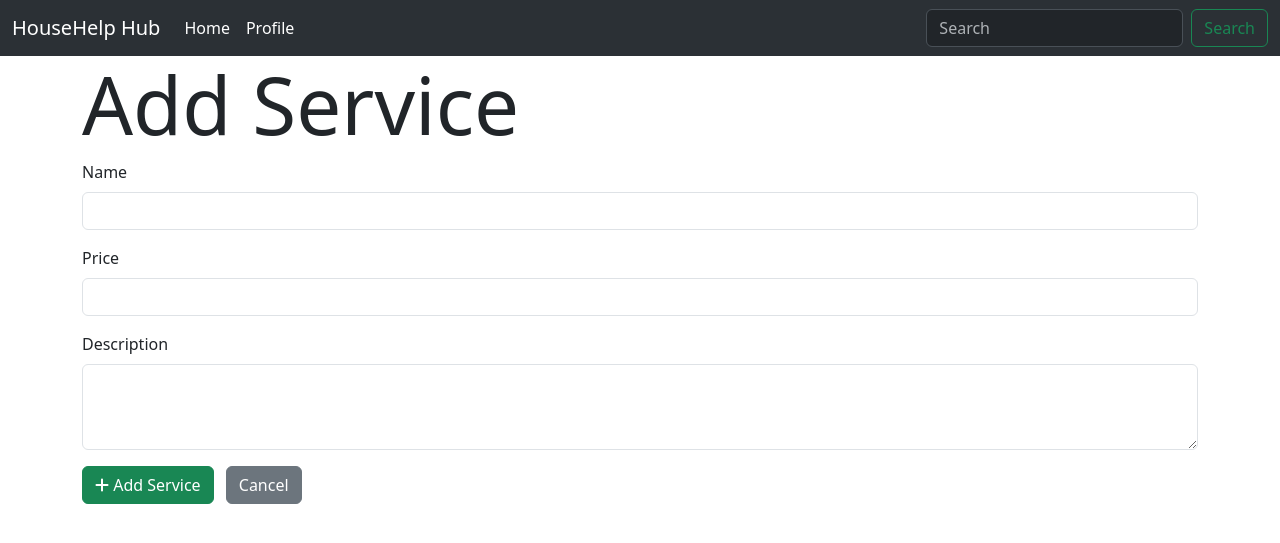
After one commit to mAmanullah7/HouseHelp-Hub, a Flask app: page /services/add in a window 1280 px wide. The commit adds this page. Shown: the top 543 px of the page. Run offline with Flask 3, Linux system fonts and the light colour scheme; the visitor is signed in with stand-in values (Sample User, id 1); data comes from the database, SQL or seed files in the repository.

Commit message:
created crud functionality for admin!

```diff
--- a/applications/routes.py
+++ b/applications/routes.py
@@ -1,6 +1,6 @@
 from flask import Flask , render_template , request, flash, redirect, url_for, session, abort
 from app import app
-from applications.models import db, User
+from applications.models import db, User, Service, ServiceRequest
 from werkzeug.security import generate_password_hash, check_password_hash
 from werkzeug.utils import secure_filename
 from functools import wraps
@@ -94,6 +94,7 @@ def custRegister_post():
     adress=request.form.get('address')
     pincode=request.form.get('pincode')
 
+
     if not  username or not password or not confirm_password or not name or not adress or not pincode:
        flash('Please fill out the form', 'error')
        return redirect(url_for('custRegister'))
@@ -110,7 +111,8 @@ def custRegister_post():
 
 
     password_hash = generate_password_hash(password)
-    new_user=User(username=username, passhash=password_hash, name=name, address=adress, pincode=pincode)
+    new_user=User(username=username, passhash=password_hash, name=name, address=adress, pincode=pincode, is_client=True)
+
 
     db.session.add(new_user)
     db.session.commit()
@@ -129,6 +131,7 @@ def profRegister_post():
     document = request.files.get('documents')
     adress=request.form.get('address')
     pincode=request.form.get('pincode')
+    is_provider=True
 
     if not  username or not password or not confirm_password or not name or not service_type or not experience or not adress or not pincode or not document:
        flash('Please fill out all the feild', 'error')
@@ -154,7 +157,7 @@ def profRegister_post():
                 abort(400)
             document.save(os.path.join(app.config['UPLOAD_PATH'],renamed_file_name))
 
-    new_user=User(username=username, passhash=password_hash, name=name, service_type=service_type, experience=experience,address=adress, pincode=pincode)
+    new_user=User(username=username, passhash=password_hash, name=name, service_type=service_type, experience=experience,address=adress, pincode=pincode, is_provider=True)
     db.session.add(new_user)
     db.session.commit()
     return redirect(url_for('login'))
@@ -222,13 +225,36 @@ def logout():
 # @auth_required
 @admin_required
 def admin():
-    return render_template('admin.html')
+    service=Service.query.all()
+    return render_template('admin.html', services=service)
 
 @app.route('/services/add')
 # @auth_required
 @admin_required
 def add_service():
-    return render_template('add_service.html')
+    return render_template('Services/add_services.html')
+
+@app.route('/services/add', methods=['POST'])
+def add_service_post():
+    name=request.form.get('name')
+    price=request.form.get('price')
+    description = request.form.get('description')
+
+    if not name or not price or not description:
+        flash('Please fill out the feild')
+        return redirect(url_for('add_service'))
+
+    new_Service = Service(service_name=name, price=price, description=description)
+    db.session.add(new_Service)
+    db.session.commit()
+    flash('Service added successfully')
+    return redirect(url_for('admin'))
+
+
+
+
+
+
 
 @app.route('/services/<int:id>/')
 # @admin_required
@@ -241,10 +267,50 @@ def show_service(id):
 # @auth_required
 @admin_required
 def edit_service(id):
-    return "edit_service"
+    service=Service.query.get(id)
+    if not service:
+        flash('Service does not exist')
+        return redirect(url_for('admin'))
+
+    return render_template('Services/edit_service.html', service=service)
+
+@app.route('/services/<int:id>/edit', methods=['POST'])
+@admin_required
+def edit_service_post(id):
+    service=Service.query.get(id)
+    if not service:
+        flash('Service does not exist')
+        return redirect(url_for('admin'))
+    service_name=request.form.get('name')
+    price=request.form.get('price')
+    description=request.form.get('description')
+    if not service_name or not price or not description:
+        flash('Please fill out all the fields')
+
+    service.service_name=service_name
+    service.price=price
+    service.description=description
+    db.session.commit()
+    flash('Service updated successfully')
+    return redirect(url_for('admin'))
 
 @app.route('/services/<int:id>/delete')
 # @auth_required
 @admin_required
 def delete_service(id):
-    return "delete_service"
+    service = Service.query.get(id)
+
+    return render_template('Services/delete.html', service=service)
+
+
+@app.route('/services/<int:id>/delete', methods=['POST'])
+@admin_required
+def delete_service_post(id):
+    service = Service.query.get(id)
+    if not service:
+        flash('Service does not exist')
+        return redirect(url_for('admin'))
+    db.session.delete(service)
+    db.session.commit()
+    flash('Service deleted successfully')
+    return redirect(url_for('admin'))
--- /dev/null
+++ b/templates/Services/add_services.html
@@ -0,0 +1,31 @@
+{% extends 'layout.html' %}
+
+{% block title %}
+   Add Service
+{% endblock %}
+
+{% block content %}
+<h1 class="display-1">Add Service</h1>
+<form action="{{url_for('add_service')}}" method="post" class="form">
+    <div class="mb-3">
+        <label for="name" class="form-label">Name</label>
+        <input type="text" class="form-control" id="name" name="name" required>
+    </div>
+    <div class="mb-3">
+        <label for="price" class="form-label">Price</label>
+        <input type="number" class="form-control" id="price" name="price" required>
+    </div>
+    <div class="mb-3">
+        <label for="description" class="form-label">Description</label>
+        <textarea class="form-control" id="description" name="description" rows="3"></textarea>
+    </div>
+    <div class="mb-3">
+        <button type="submit" class="btn btn-success me-2">
+            <i class="fas fa-plus"></i>
+            Add Service
+        </button>
+        <a href="{{ url_for('admin') }}" class="btn btn-secondary">Cancel</a>
+    </div>
+</form>
+
+{% endblock %}
```
Also changed, not shown: templates/Services/delete.html (added, +22 -0 lines), templates/Services/edit_service.html (added, +30 -0 lines), templates/admin.html (+6 -7 lines).
